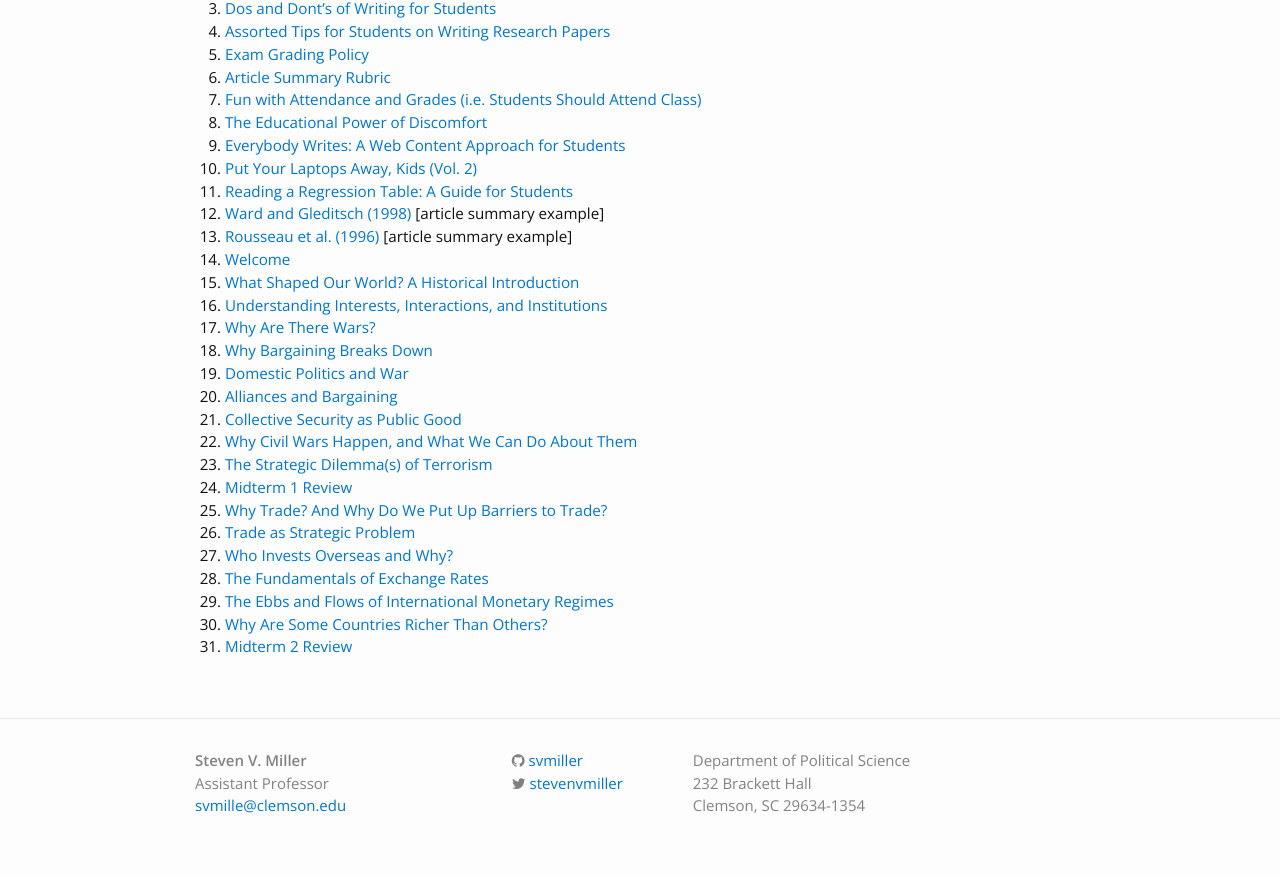
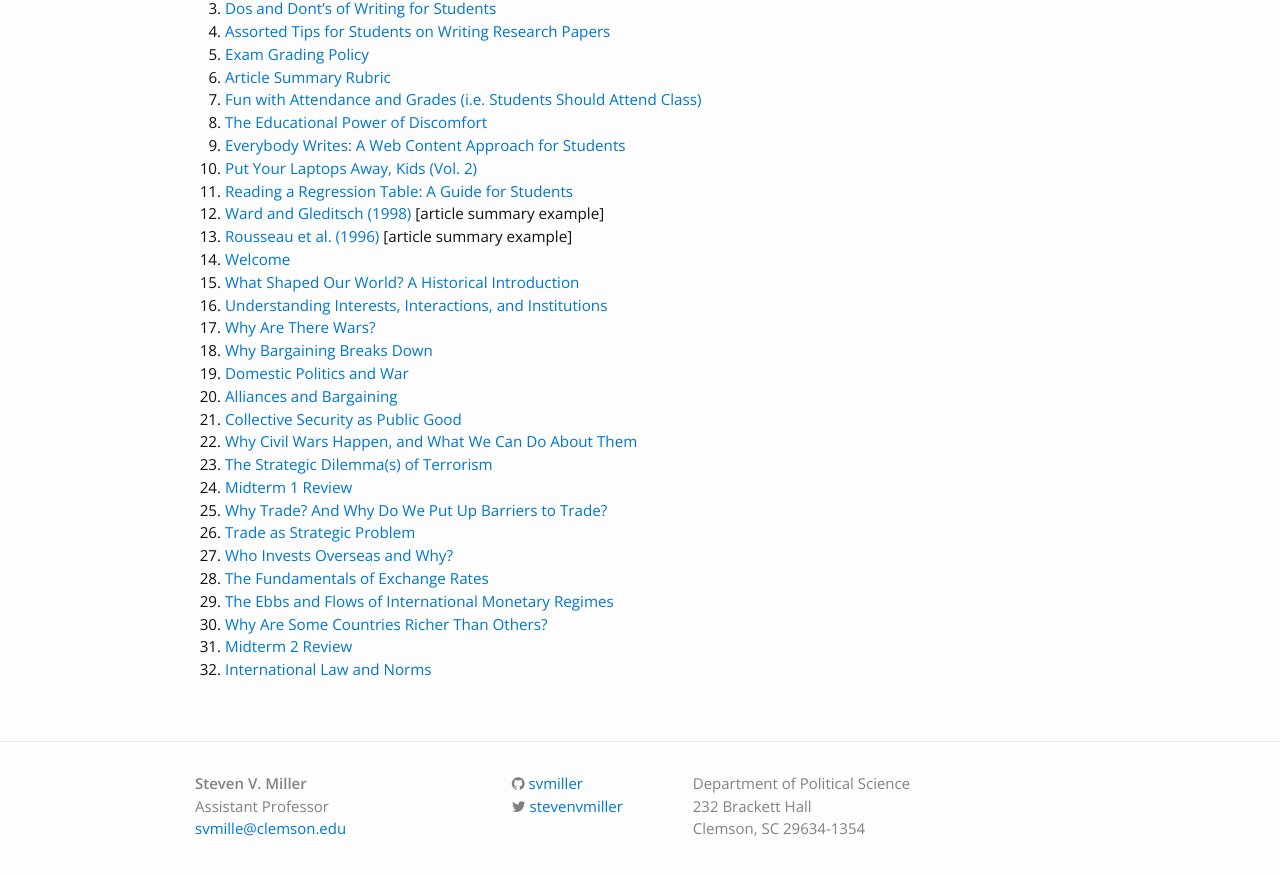
Before and after one commit to svmiller/svmiller.github.io, a Jekyll site: the page built from teaching/posc-1020.md, in a window 1280 px wide and 900 px high, scrolled down 881 px. Shown: the top 875 px of the window. Built offline with Jekyll 4.4.1, drawn with Linux system fonts in a browser that asks for light colours; nearby versions of some CDN libraries; some web fonts are replaced.

Commit message:
add lectures 11.14.2017

```diff
--- a/teaching/posc-1020.md
+++ b/teaching/posc-1020.md
@@ -41,3 +41,4 @@ This introductory-level course will survey several core topics in the study of i
 29. [The Ebbs and Flows of International Monetary Regimes](https://www.dropbox.com/s/2qsfkdqdubc3tzo/posc1020-lecture-monetary-relations-2.pdf?dl=0)
 30. [Why Are Some Countries Richer Than Others?](https://www.dropbox.com/s/1558wjyaq5wwtb9/posc1020-lecture-development-1.pdf?dl=0)
 31. [Midterm 2 Review](https://www.dropbox.com/s/mg0qj0z1s1iqu94/posc1020-lecture-midterm2-review.pdf?dl=0)
+32. [International Law and Norms](https://www.dropbox.com/s/nerg5leufnjofji/posc1020-lecture-intnl-law-1.pdf?dl=0)
```
Also changed, not shown: teaching/posc-3610.md (+1 -0 lines).
